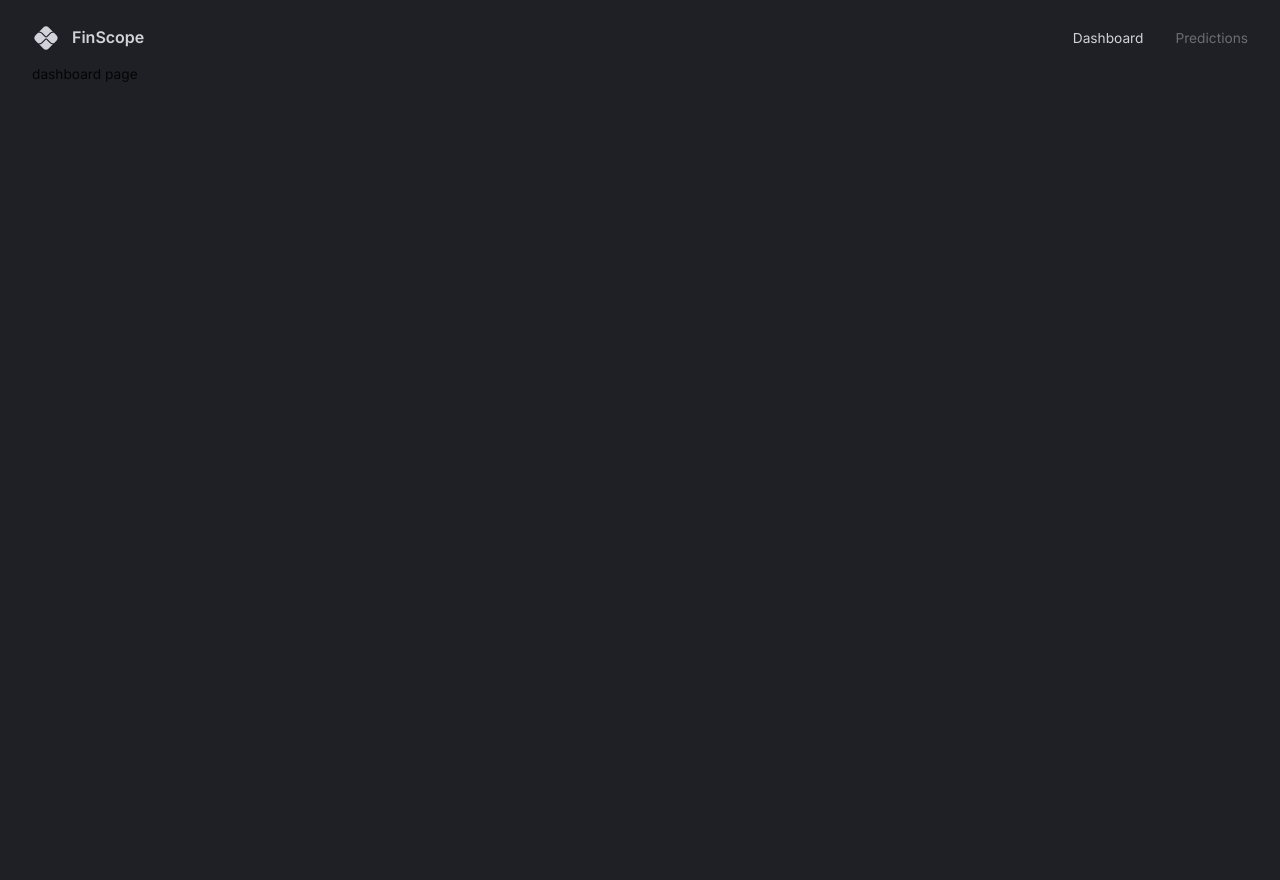
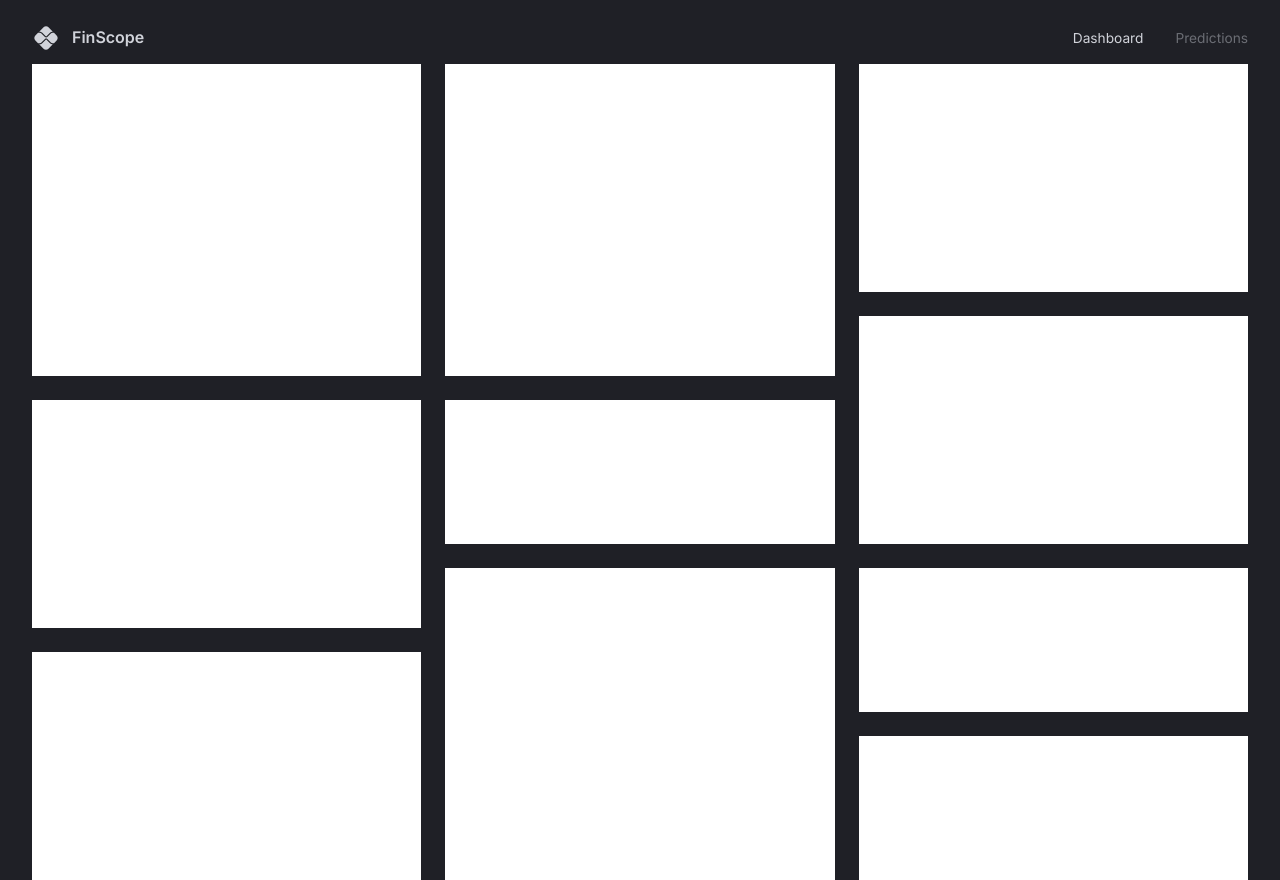
Before and after one commit to Noctural123/Finance-Dashboard, a React (Vite) app in the folder client/: page / in a window 1280 px wide. Before the commit the page ends 800 px from the top, so only its background shows below. Built offline with nearby package versions, Linux system fonts and the light colour scheme.

Commit message:
added grid

```diff
--- a/client/src/App.tsx
+++ b/client/src/App.tsx
@@ -4,6 +4,7 @@
 import { Box, CssBaseline } from "@mui/material"
 import { BrowserRouter, Route, Routes } from "react-router-dom"
 import Navbar from "./scenes/navbar/index.tsx"
+import Dashboard from "./scenes/dashboard"
 
 function App() {
   const theme = useMemo(() => createTheme(themeSettings), [])
@@ -16,7 +17,7 @@
           <Box width="100%" height="100%" padding="1rem 2rem 4rem 2rem">
             <Navbar />
             <Routes>
-              <Route path="/" element={<div>dashboard page</div>} />
+              <Route path="/" element={<Dashboard/>} />
               <Route path="/predictions" element={<div>predictions page</div>} />
             </Routes>
           </Box>
--- /dev/null
+++ b/client/src/scenes/dashboard/index.tsx
@@ -0,0 +1,45 @@
+import { Box, useTheme } from "@mui/material"
+
+type Props = {}
+
+const gridTemplate = `
+    "a b c"
+    "a b c"
+    "a b c"
+    "a b f"
+    "d e f"
+    "d e f"
+    "d h i"
+    "g h i"
+    "g h j"
+    "g h j"
+
+`
+
+const Dashboard = (props: Props) => {
+
+    const { palette } = useTheme();
+
+  return (
+    <Box width="100%" height="100%" display="grid" gap="1.5rem"
+    sx={{
+        gridTemplateColumns: "repeat(3, minmax(370px, 1fr))",
+        gridTemplateRows: "repeat(10, minmax(60px,1fr))",
+        gridTemplateAreas: gridTemplate,
+    }}
+    >
+        <Box bgcolor="#fff" gridArea="a"></Box>
+        <Box bgcolor="#fff" gridArea="b"></Box>
+        <Box bgcolor="#fff" gridArea="c"></Box>
+        <Box bgcolor="#fff" gridArea="d"></Box>
+        <Box bgcolor="#fff" gridArea="e"></Box>
+        <Box bgcolor="#fff" gridArea="f"></Box>
+        <Box bgcolor="#fff" gridArea="g"></Box>
+        <Box bgcolor="#fff" gridArea="h"></Box>
+        <Box bgcolor="#fff" gridArea="i"></Box>
+        <Box bgcolor="#fff" gridArea="j"></Box>
+    </Box>
+  )
+}
+
+export default Dashboard
--- a/client/src/scenes/navbar/index.tsx
+++ b/client/src/scenes/navbar/index.tsx
@@ -44,7 +44,6 @@
                     Predictions
                 </Link>
             </Box>
-
         </FlexBetween>
     </FlexBetween>
   )
```
